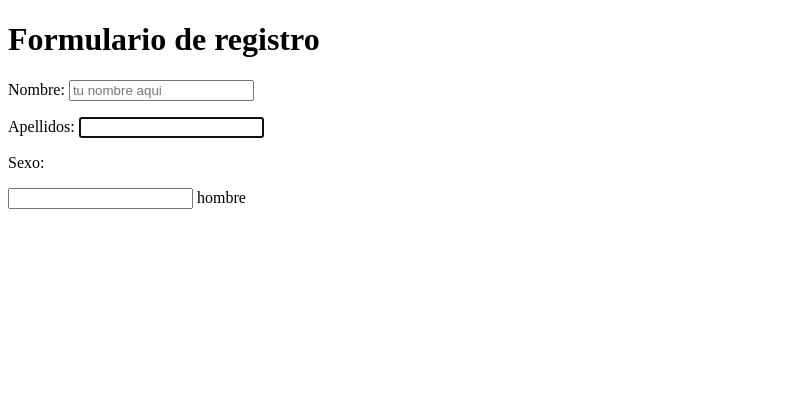
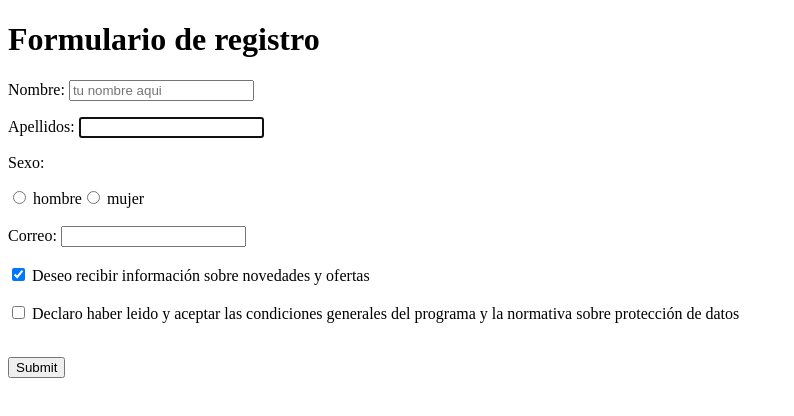
Before and after one commit to GreissyNV/deberes, a plain HTML site: page Formularios/Formularios_1/index.html in a window 1280 px wide. Shown: the whole page, without its empty margins (0-794 px from the left). Drawn offline with Linux system fonts and the light colour scheme.

Commit message:
formulario-1

```diff
--- a/Formularios/Formularios_1/index.html
+++ b/Formularios/Formularios_1/index.html
@@ -22,9 +22,26 @@
         <label for="apellidos">Apellidos:</label>
         <input type="text" name="apellidos" id="apellidos" autofocus>
     </div>
-    <p>Sexo:</p> <input type="sexo" name="sexo" id="hombrE" value="">
-    <label for="sexo">hombre</label>
+    <p>Sexo:</p><input type="radio" name="sexo" id="hombrE" value="hombre">
+    <label for="hombre">hombre</label><input type="radio" name="sexo" id="mujer" value="mujer">
+    <label for="mujer">mujer</label>
     <br>
+    <br>
+        <label for="email">Correo:</label>
+        <input type="email" name="email" id="email">
+    <br>
+    <br>
+    <input type="checkbox" name="publicidad" id="publicidad" value="aceptacion" checked>
+        <label for="publicidad">Deseo recibir información sobre novedades y ofertas</label>
+        <br>
+        <br>
+        <input type="checkbox" name="privacidad" id="privacidad" value="negacion">
+        <label for="publicidad">Declaro haber leido y aceptar las condiciones generales del programa y la normativa sobre protección de datos</label>
+        <br>
+        <br>
+        <div class="my-input">
+            <input type="submit">
+        </div>
 
 </body>
 </html>
```
